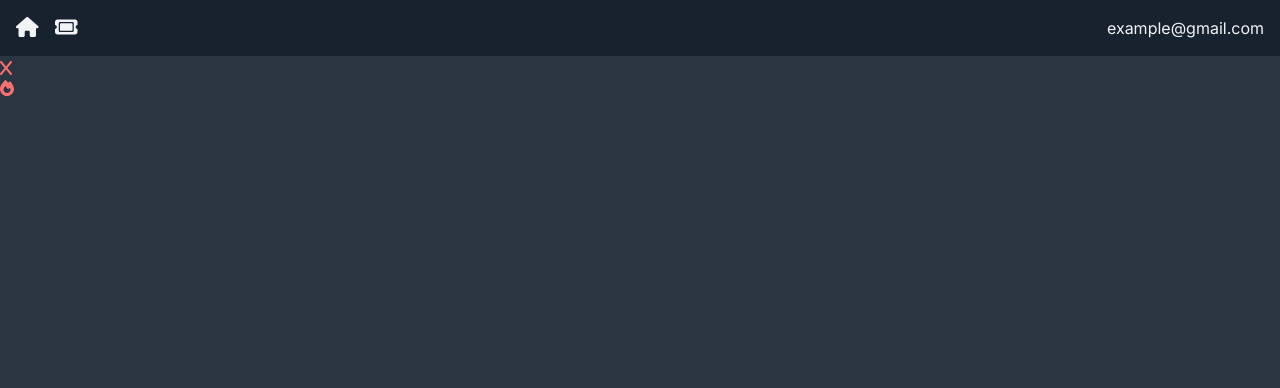
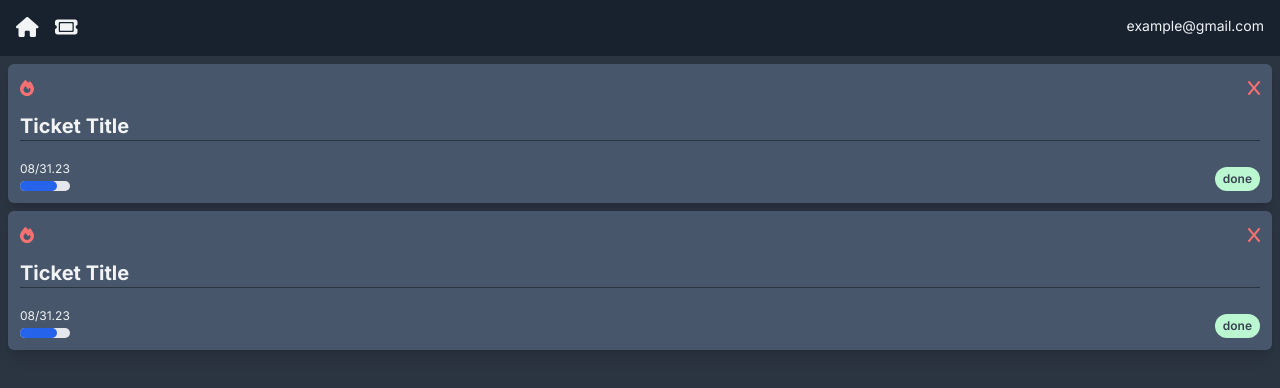
Before and after one commit to SzenftnerGergely/ticketing-app, a Next.js app: page / in a window 1280 px wide. Shown: the top 388 px of the page. Built offline with nearby package versions, Linux system fonts and the light colour scheme.

Commit message:
StatusDisplay set up, TicketCard component styled and implemented.

```diff
--- /dev/null
+++ b/app/(components)/StatusDisplay.tsx
@@ -0,0 +1,10 @@
+
+const StatusDisplay = () => {
+  return (
+    <span className="inline-block rounded-full px-2 py-1 text-xs font-semibold text-gray-700 bg-green-200">
+        done
+    </span>
+  )
+}
+
+export default StatusDisplay
--- a/app/(components)/TicketCard.tsx
+++ b/app/(components)/TicketCard.tsx
@@ -1,13 +1,33 @@
 import DeleteBlock from './DeleteBlock'
 import PriorityDisplay from './PriorityDisplay'
+import ProgressDisplay from './ProgressDisplay'
+import StatusDisplay from './StatusDisplay'
 
 const TicketCard = () => {
-  return (
-    <div>
-      <DeleteBlock />
-      <PriorityDisplay />
-    </div>
-  )
+    return (
+        <div className='flex flex-col bg-card hover:bg-card-hover rounded-md shadow-lg p-3 m-2'>
+            <div className='flex items-center mb-3'>
+                <PriorityDisplay />
+                <div className='ml-auto'>
+                    <DeleteBlock />
+                </div>
+            </div>
+
+            <h4>Ticket Title</h4>
+            <hr className='h-px border-0 bg-page mb-2' />
+            <p className='whitespace-pre-wrap'></p>
+            <div className='flex-grow'></div>
+            <div className='flex mt-2'>
+                <div className='flex flex-col'>
+                    <p className='text-xs my-1'>08/31.23</p>
+                    <ProgressDisplay />
+                </div>
+                <div className='ml-auto flex items-end'>
+                    <StatusDisplay />
+                </div>
+            </div>
+        </div>
+    )
 }
 
 export default TicketCard
--- a/app/globals.css
+++ b/app/globals.css
@@ -1,6 +1,48 @@
 @tailwind base;
 @tailwind components;
 @tailwind utilities;
+
+@layer base {
+    h1,
+    h2,
+    h3,
+    h4,
+    h5,
+    h6 {
+      @apply font-bold;
+    }
+
+    h1 {
+      @apply text-4xl;
+      margin: 0 0 5px 0;
+    }
+    h2 {
+      @apply text-3xl;
+    }
+    h3 {
+      @apply text-2xl;
+    }
+    h4 {
+      @apply text-xl;
+    }
+    h5 {
+      @apply text-lg;
+    }
+    p {
+      @apply text-sm;
+    }
+    form {
+      @apply  rounded-xl p-4
+    }
+    label {
+      @apply mt-4
+    }
+    input,
+    select,
+    textarea {
+      @apply m-1 rounded  bg-card p-1;
+    }
+  }
 
 @layer components {
     .icon {
--- a/app/page.tsx
+++ b/app/page.tsx
@@ -4,6 +4,7 @@ const Daschboard = () => {
   return (
     <div>
       <TicketCard />
+      <TicketCard />
     </div>
   )
 }
```
